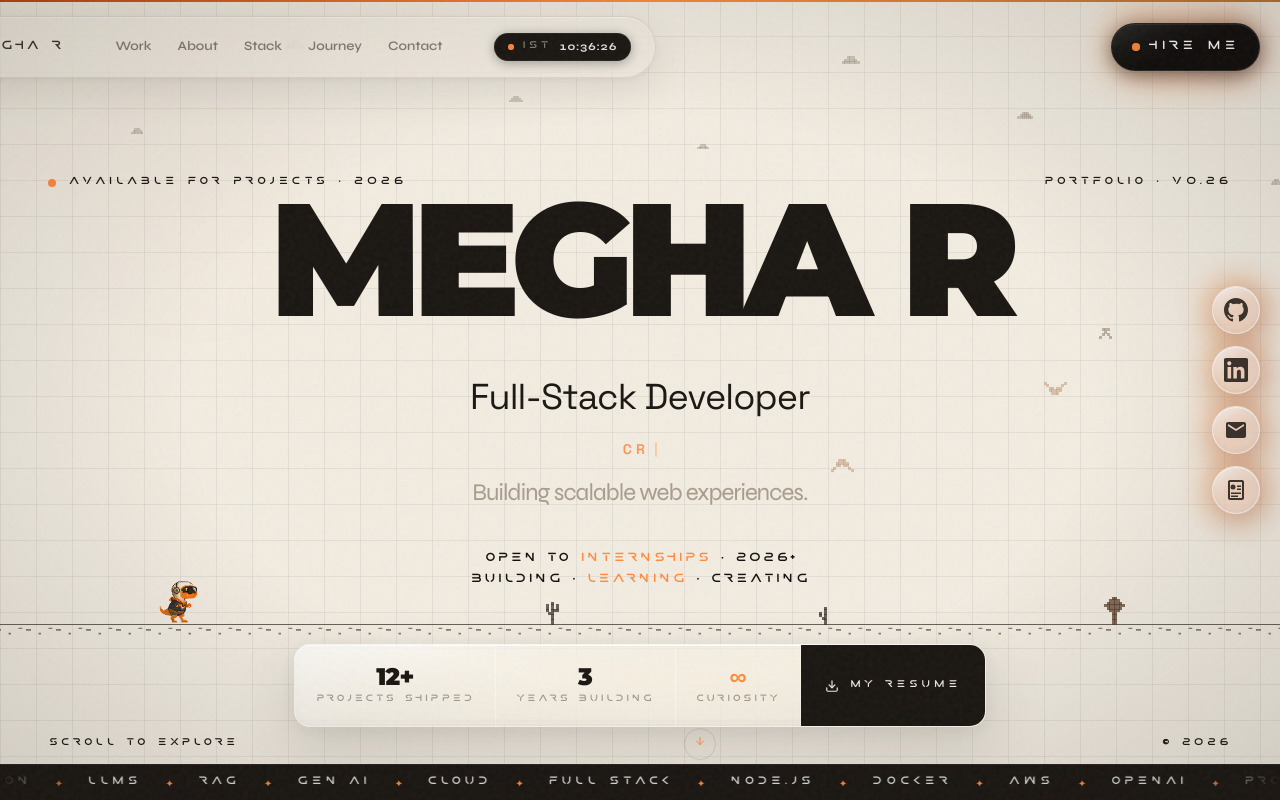
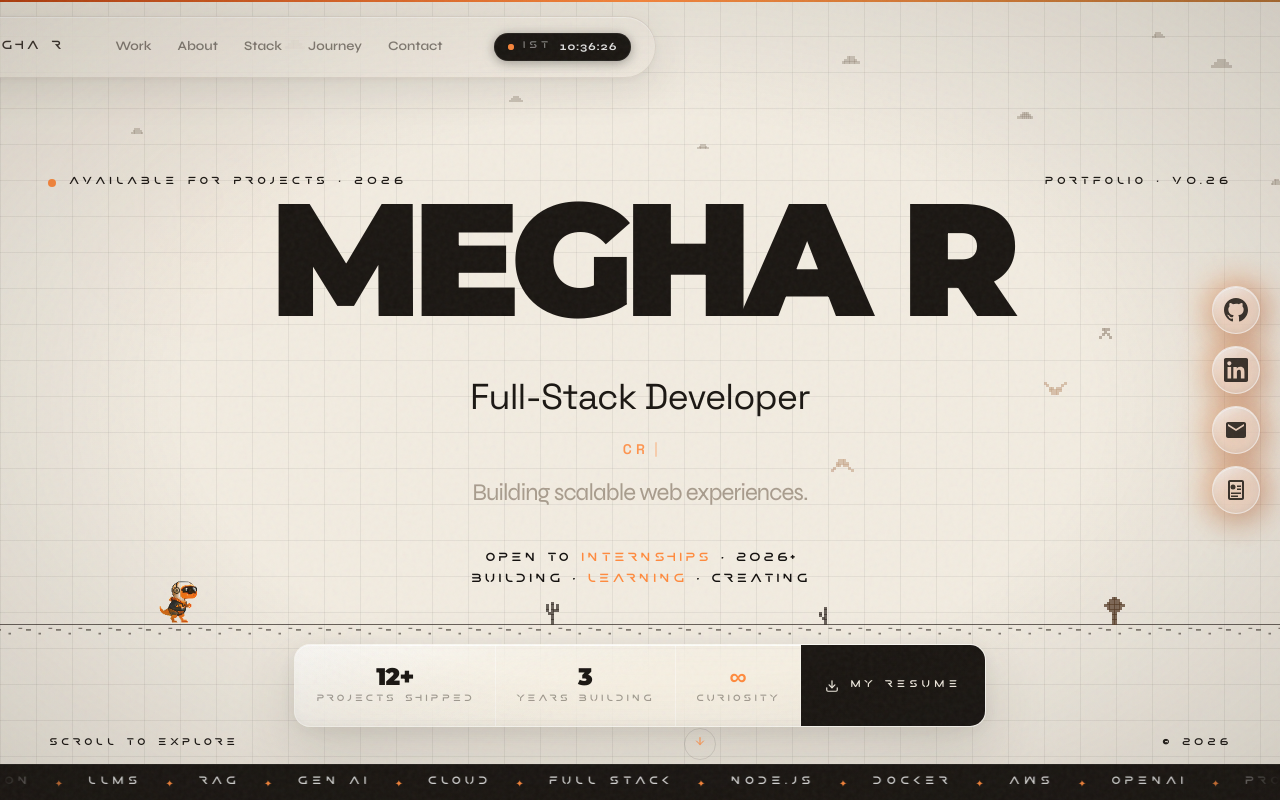
Before and after one commit to Megha-r20/MeghaR_portfolio, a Next.js app: page / in a window 1280 px wide. Shown: the top 800 px of the page. Built offline with nearby package versions, Linux system fonts and the light colour scheme; a web font is replaced by a local one.

Commit message:
Update portfolio website

```diff
--- a/app/page.tsx
+++ b/app/page.tsx
@@ -687,17 +687,7 @@ export default function Home() {
                 {item.label}
               </a>
             ))}
-            <button
-              type="button"
-              onClick={() => {
-                setMenuOpen(false);
-                setHireMeOpen(true);
-              }}
-              className="font-syne mt-1 flex items-center justify-between rounded-2xl bg-[var(--amber)]/15 border border-[var(--amber)]/40 px-4 py-3 text-[15px] font-bold text-[var(--amber)] transition-colors"
-            >
-              <span>HIRE ME</span>
-              <Sparkles className="h-4 w-4 text-[var(--amber)]" />
-            </button>
+
             <a
               href="/Prajit_Balaji_Resume.pdf"
               download="Prajit_Balaji_Resume.pdf"
@@ -711,49 +701,6 @@ export default function Home() {
         </div>
       </nav>
 
-      {/* Top-Right Fixed HIRE ME Button (Aligned horizontally with navbar, vertically above side social dock) */}
-      <div
-        className="fixed top-4 right-5 z-50 hidden md:block transition-all duration-700"
-        style={{
-          opacity: mounted ? 1 : 0,
-          transform: mounted ? "translateY(0)" : "translateY(-40px)",
-        }}
-      >
-        <Magnetic strength={0.35}>
-          <button
-            type="button"
-            onClick={() => setHireMeOpen(true)}
-            className="group relative flex h-[62px] items-center justify-center rounded-full transition-transform duration-300 ease-[cubic-bezier(0.16,1,0.3,1)] hover:scale-105 active:scale-95"
-            aria-label="Hire Me"
-          >
-            {/* Always-on pulsing orange glow — matches dock buttons */}
-            <span
-              aria-hidden="true"
-              className="pointer-events-none absolute -inset-1 rounded-full bg-gradient-to-r from-[#ff8a3d] via-[#e8742c] to-[#c2410c] opacity-40 blur-lg animate-pulse transition-opacity duration-500 group-hover:opacity-80"
-            />
-
-            {/* Pill capsule: solid black & white text at default, turns solid orange & pure black on hover */}
-            <span className="relative z-10 flex h-12 items-center gap-2 rounded-full border border-white/10 bg-[#0f0d0b] px-5 shadow-[0_4px_20px_rgba(0,0,0,0.5),inset_0_1px_0_rgba(255,255,255,0.08)] transition-all duration-300 group-hover:border-[#ff8a3d] group-hover:bg-[#ff8a3d] group-hover:shadow-[0_0_30px_rgba(255,138,61,0.65),inset_0_1px_0_rgba(255,255,255,0.4)]">
-              {/* Subtle top specular border highlight */}
-              <span
-                aria-hidden="true"
-                className="pointer-events-none absolute inset-0 rounded-full bg-[linear-gradient(155deg,rgba(255,255,255,0.12)_0%,rgba(255,255,255,0.03)_28%,transparent_50%)] transition-opacity duration-300 group-hover:opacity-0"
-              />
-
-              {/* Pulsing indicator dot — orange at default, turns pure black on hover */}
-              <span className="relative z-10 flex h-2 w-2 shrink-0">
-                <span className="absolute inline-flex h-full w-full animate-ping rounded-full bg-[#ff8a3d] opacity-75 transition-colors duration-300 group-hover:bg-black" />
-                <span className="relative inline-flex h-2 w-2 rounded-full bg-[#ff8a3d] transition-colors duration-300 group-hover:bg-black" />
-              </span>
-
-              {/* Text — pure white at default, turns pure black on hover */}
-              <span className="relative z-10 font-researcher text-[11px] font-black uppercase tracking-[0.25em] text-white transition-colors duration-300 group-hover:text-black whitespace-nowrap">
-                HIRE ME
-              </span>
-            </span>
-          </button>
-        </Magnetic>
-      </div>
 
       {/* Hire Me Premium Modal */}
       <HireMeModal isOpen={hireMeOpen} onClose={() => setHireMeOpen(false)} />
```
